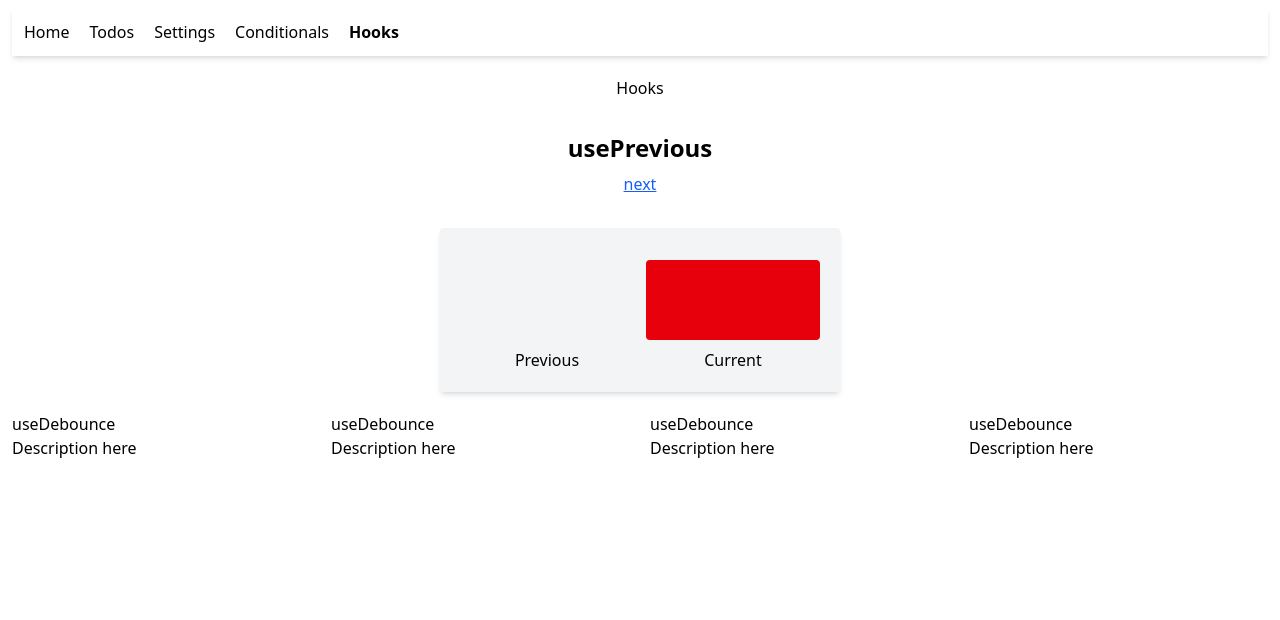
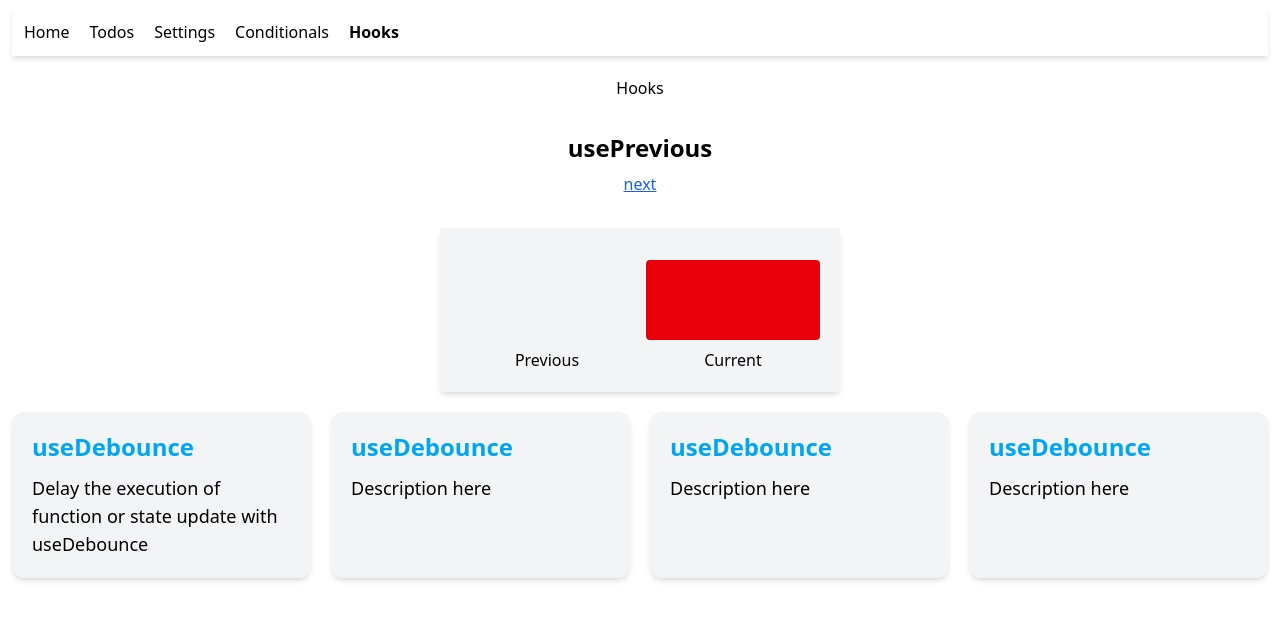
Before and after one commit to alonzojoe/ad-ts, a React (Vite) app: page /hooks in a window 1280 px wide. Shown: the top 620 px of the page. Built offline with nearby package versions, Linux system fonts and the light colour scheme.

Commit message:
styling HookItem component

```diff
--- a/src/pages/Hooks.tsx
+++ b/src/pages/Hooks.tsx
@@ -3,7 +3,12 @@ import UsePrevious from "../features/hooks/UsePrevious";
 import GridContainer from "../components/Shared/GridContainer";
 
 const HOOKS = [
-  { id: 1, title: "useDebounce", description: "Description here" },
+  {
+    id: 1,
+    title: "useDebounce",
+    description:
+      "Delay the execution of function or state update with useDebounce",
+  },
   { id: 2, title: "useDebounce", description: "Description here" },
   { id: 3, title: "useDebounce", description: "Description here" },
   { id: 4, title: "useDebounce", description: "Description here" },
@@ -16,7 +21,7 @@ const Hooks = () => {
 
       <UsePrevious />
 
-      <GridContainer className="w-full gap-5" cols={4}>
+      <GridContainer className="mx-auto w-full gap-5" cols={4}>
         {HOOKS.map(({ title, description }) => (
           <HookItem title={title} description={description} />
         ))}
@@ -32,9 +37,9 @@ type HookItemProps = {
 
 const HookItem = ({ title, description }: HookItemProps) => {
   return (
-    <div>
-      <h1>{title}</h1>
-      <p>{description}</p>
+    <div className="p-5 bg-gray-100 rounded-xl shadow-md">
+      <h1 className="font-bold text-2xl text-sky-500 leading-tight">{title}</h1>
+      <p className="text-lg mt-3">{description}</p>
     </div>
   );
 };
```
